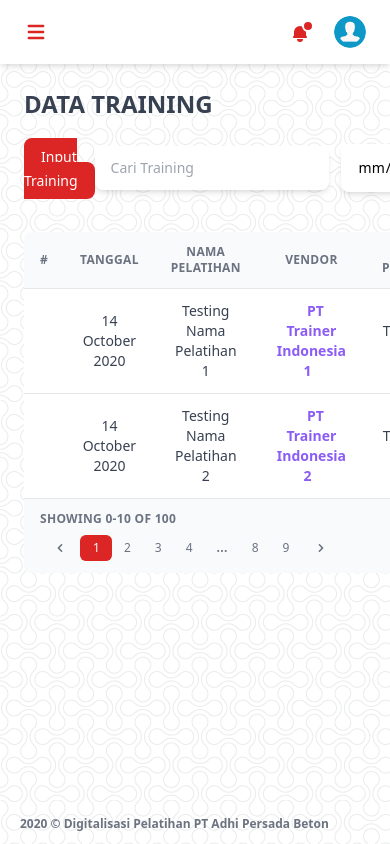
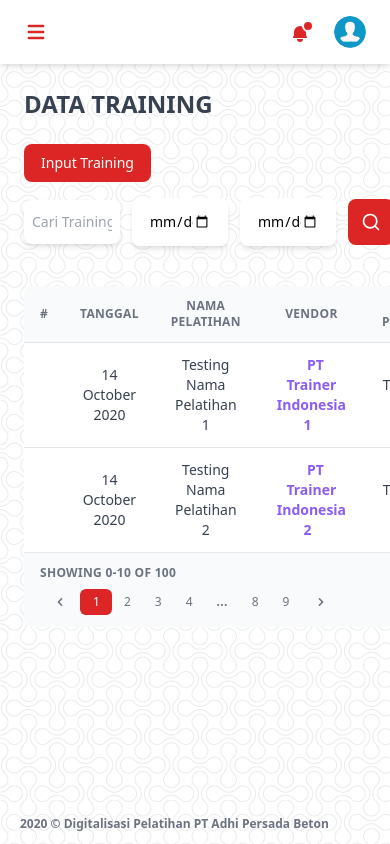
Before and after one commit to ziyadoodle/programpelatihan-adhipersadabeton, a Vue app: page /training in a window 390 px wide. Built offline with nearby package versions, Linux system fonts and the light colour scheme.

Commit message:
Update training.vue

```diff
--- a/src/components/training.vue
+++ b/src/components/training.vue
@@ -9,10 +9,9 @@
                 Data Training
             </h2>
 
-            <div class="flex justify-between w-full items-center">
+            <div class="flex-row md:flex justify-between w-full items-center">
                 <!-- input btn -->
-                <div class="">
-                    <div>
+                <div class="flex mb-4 md:mb-0">
                     <router-link
                         to="/add-training"
                         class="px-4 py-2 text-sm font-medium leading-5 text-white transition-colors duration-150 bg-red-600 border border-transparent rounded-lg active:bg-red-600 hover:bg-red-700 focus:outline-none focus:shadow-outline-red dark:bg-red-600"
@@ -20,21 +19,20 @@
                         Input Training
                     </router-link>
                 </div>
-                </div>
 
                 <!-- search bar & btn -->
                 <div class="flex items-center gap-3">
                     <input
-                        class="text-sm py-3 px-4 shadow-md rounded-lg text-black dark:text-gray-300 dark:border-gray-600 dark:bg-gray-700 focus:border-red-400 focus:outline-none focus:shadow-outline-red dark:focus:shadow-outline-gray form-input"
+                        class="w-24 md:w-44 text-sm py-3 px-2 md:px-4 shadow-md rounded-lg text-black focus:ring-2 focus:ring-red-400 focus:outline-none focus:shadow-outline-red"
                         placeholder="Cari Training"
                     />
                     <input
                         type="date"
-                        class="w-45 px-4 py-3 bg-white shadow-md dark:bg-white text-sm font-medium leading-5 transition-colors duration-150 border border-transparent rounded-lg active:bg-red-600 focus:outline-none focus:shadow-outline-red"
+                        class="w-24 md:w-44 px-4 py-3 bg-white shadow-md dark:bg-white text-sm font-medium leading-5 transition-colors duration-150 border border-transparent rounded-lg active:bg-red-600 focus:outline-none focus:shadow-outline-red"
                     />
                     <input
                         type="date"
-                        class="w-45 px-4 py-3 bg-white shadow-md dark:bg-white text-sm font-medium leading-5 transition-colors duration-150 border border-transparent rounded-lg active:bg-red-600 focus:outline-none focus:shadow-outline-red"
+                        class="w-24 md:w-44 px-4 py-3 bg-white shadow-md dark:bg-white text-sm font-medium leading-5 transition-colors duration-150 border border-transparent rounded-lg active:bg-red-600 focus:outline-none focus:shadow-outline-red"
                     />
                     <button
                         class="px-3 py-3 text-sm font-medium leading-5 text-white transition-colors duration-150 bg-red-600 border border-transparent rounded-lg active:bg-red-600 hover:bg-red-700 focus:outline-none focus:shadow-outline-red dark:bg-red-600"
```
Lines whose indentation alone changed are shown as unchanged.
